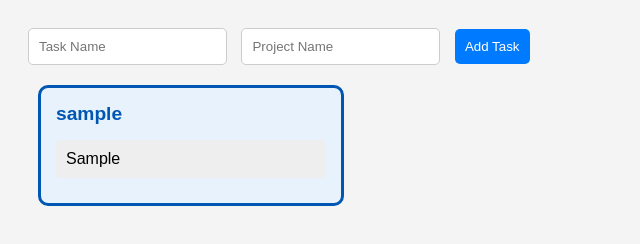
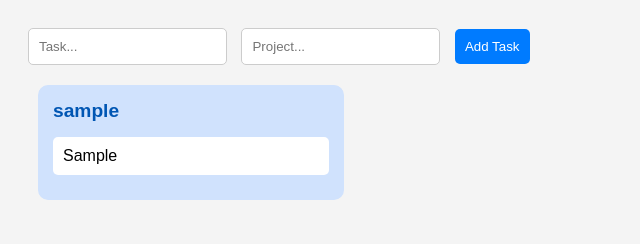
Before and after one commit to davealsven/crux, a plain HTML site: page index.html in a window 1280 px wide. Both pictures are taken after typing "Sample", "Sample" into the empty fields and a click on the button "Add Task". Shown: the whole page, without its empty margins (0-640 px from the left). Drawn offline with Linux system fonts and the light colour scheme.

Commit message:
UI fixes
make the backgrounf color of project boxes a bit less light to make it easier to differentiate from the background. Remove the outline of the project boxes. Make the task backgrounds white. Replace "Task Name" with "Task...". Replace "Project Name" with "Project...".

```diff
--- a/index.html
+++ b/index.html
@@ -2,15 +2,14 @@
 <html lang="en">
 <head>
     <meta charset="UTF-8">
-    <meta http-equiv="X-UA-Compatible" content="IE=edge">
     <meta name="viewport" content="width=device-width, initial-scale=1.0">
     <title>Task Manager</title>
     <link rel="stylesheet" href="styles.css">
 </head>
 <body>
     <div class="task-input-container">
-        <input type="text" id="taskNameInput" placeholder="Task Name">
-        <input type="text" id="projectNameInput" placeholder="Project Name">
+        <input type="text" id="taskNameInput" placeholder="Task...">
+        <input type="text" id="projectNameInput" placeholder="Project...">
         <button id="addTaskBtn">Add Task</button>
     </div>
     <div id="projectsContainer">
--- a/styles.css
+++ b/styles.css
@@ -30,8 +30,7 @@ button:hover {
     border-radius: 10px;
     margin: 10px;
     box-sizing: border-box;
-    background-color: #e7f2fd;
-    border: 3px solid #0056b3;
+    background-color: #d0e2fd; /* Slightly darker shade for project boxes */
     display: flex;
     flex-direction: column;
     align-items: flex-start;
@@ -42,7 +41,7 @@ button:hover {
     margin: 0 0 15px 0;
 }
 .task-box {
-    background-color: #eee;
+    background-color: #fff; /* Task backgrounds are white */
     padding: 10px;
     border-radius: 5px;
     width: 100%;
@@ -52,5 +51,5 @@ button:hover {
     transition: background-color 0.3s;
 }
 .task-box:hover {
-    background-color: #e0e0e0;
+    background-color: #f0f0f0;
 }
```
